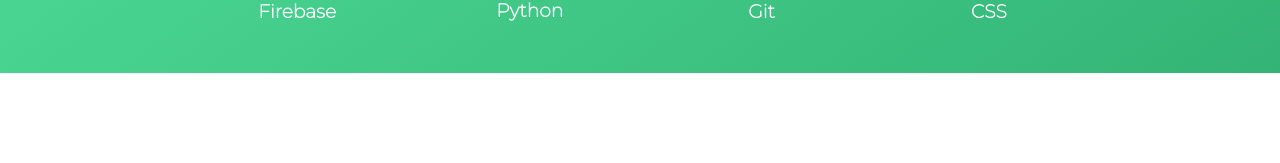
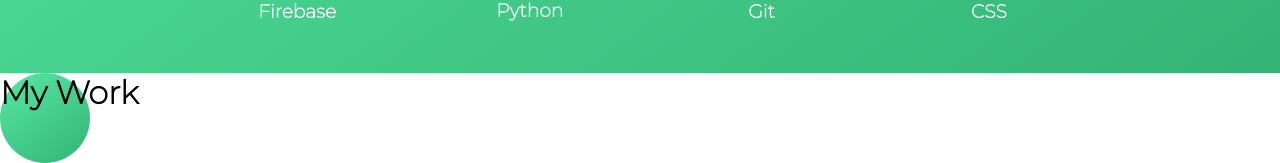
Before and after one commit to Ronin95/portfolio, an Angular app: page / in a window 1280 px wide. Shown: the part 1682-1845 px from the top of the page. Before the commit the page ends 1755 px from the top, so only its background shows below. Built offline with nearby package versions, Linux system fonts and the light colour scheme.

Commit message:
working on projects section

```diff
--- a/src/app/projects/projects.component.html
+++ b/src/app/projects/projects.component.html
@@ -1,3 +1,6 @@
 <div>
-
+    <div>
+        <figure class="circle1"></figure>
+    </div>
+    <h1>My Work</h1>
 </div>
--- a/src/app/projects/projects.component.scss
+++ b/src/app/projects/projects.component.scss
@@ -0,0 +1,9 @@
+.circle1 { // the color circle that changes its color
+    z-index: -1;
+    position: absolute;
+
+    background: linear-gradient(0.40turn, var(--color1), var(--color2));
+    border-radius: 50%;
+    height: 90px;
+    width: 90px;
+  }
```
